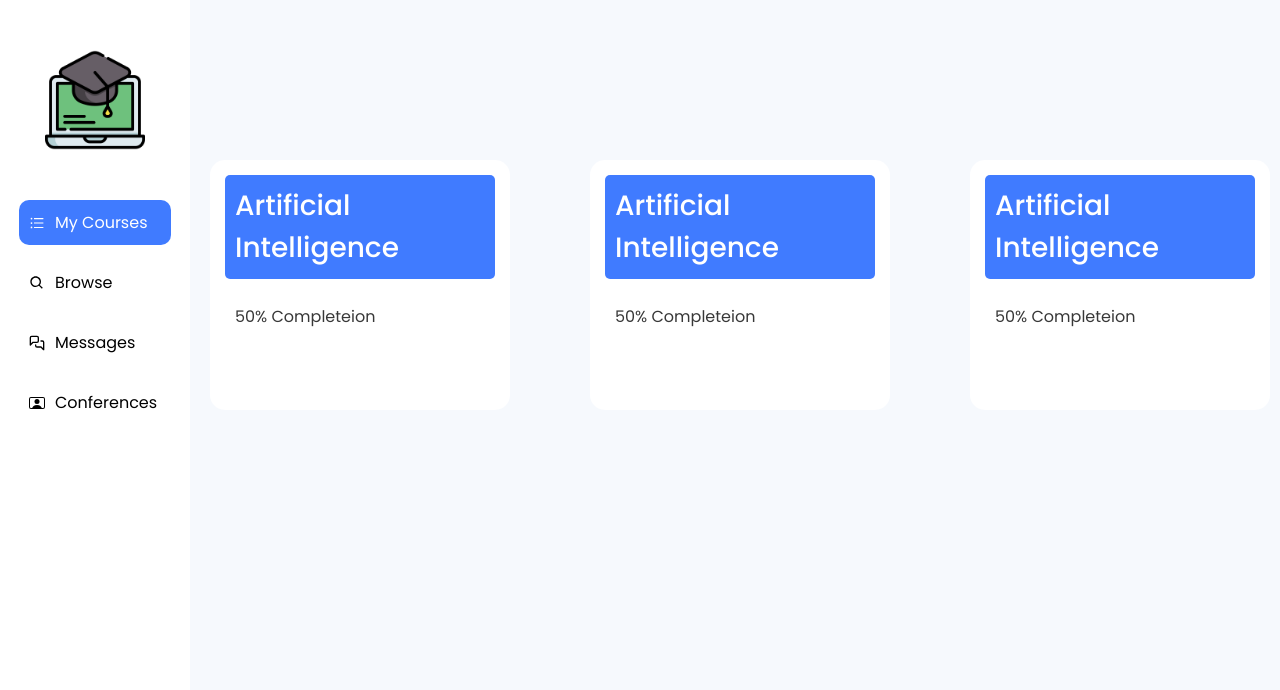
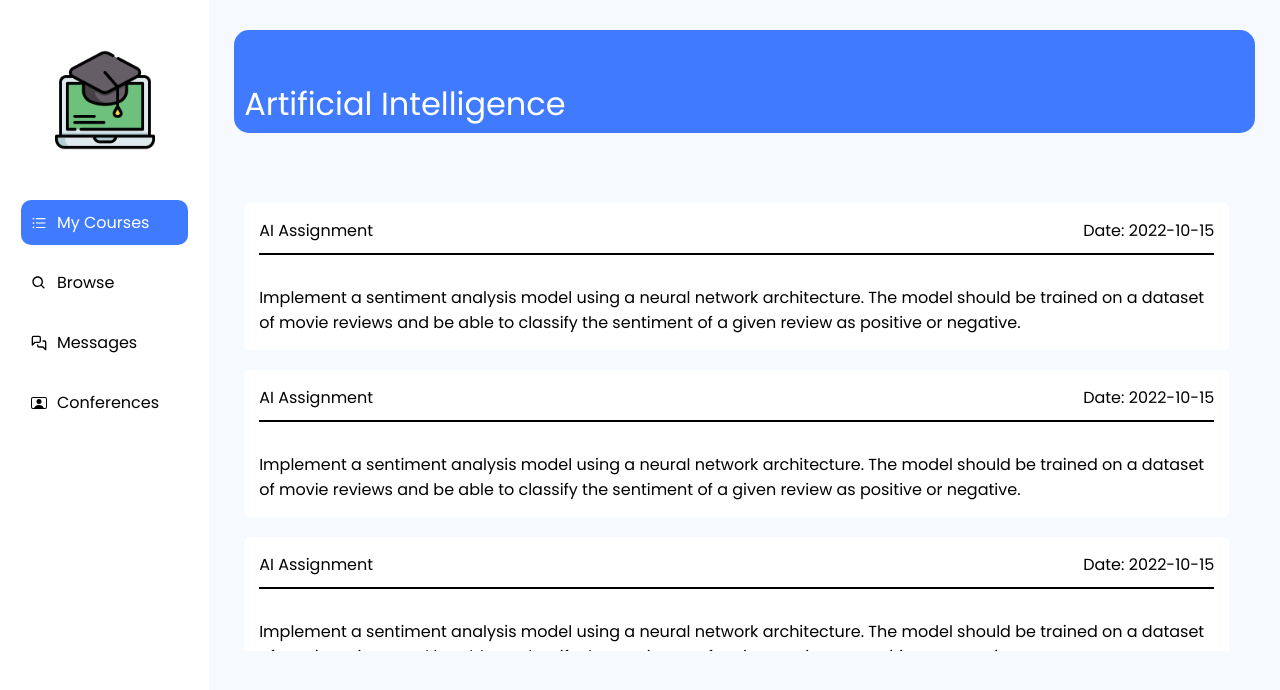
Before and after one commit to amr-hammoud/e-learning-system, a React (Create React App) app in the folder frontend/: page /student/browse in a window 1280 px wide. Both pictures are taken after a click on the element "My Courses". Shown: the top 690 px of the page. Built offline with nearby package versions, Linux system fonts and the light colour scheme; the HTML template or start-up script is replaced by a standard one.

Commit message:
<FE> Created design of course stream component

```diff
--- /dev/null
+++ b/frontend/src/Components/Student/CourseStream/index.jsx
@@ -0,0 +1,23 @@
+import React from "react";
+import './style.css';
+
+const CourseStream=({ass})=>{
+	return (
+        <div className="stream-body flex column white-bg roundedSmall">
+            <div className="stream-body-top flex row">
+                <div className="stream-title">
+                    {ass.title}
+                </div>
+                <div className="stream-date">
+                    <span>Date: {ass.submissionDate}</span>
+                </div>
+            </div>
+            <div className="horizontal"></div>
+            <div className="spacer-30"></div>
+            <div className="stream-description">
+                {ass.description}
+            </div>
+        </div>
+    );
+}
+export default CourseStream;
--- /dev/null
+++ b/frontend/src/Components/Student/CourseStream/style.css
@@ -0,0 +1,18 @@
+.stream-body{
+    width: 92%;
+    height: 250px;
+    margin-left: 35px;
+    margin-right: 25px;
+    padding:15px;
+}
+
+.stream-body-top{
+    width:100%;
+    justify-content: space-between;
+    padding-bottom: 10px;
+}
+.horizontal{
+    height: 2px;
+    background-color: black;
+    width:100%;
+}
--- a/frontend/src/Pages/Student/MyCourses/index.jsx
+++ b/frontend/src/Pages/Student/MyCourses/index.jsx
@@ -1,8 +1,8 @@
 import React from "react";
 import Sidebar from "../../../Components/Common/Sidebar";
 import CourseEnrolledCard from "../../../Components/Student/EnrolledCourseCard";
-import CourseCard from "../../../Components/Student/CourseCard";
-
+import "./style.css";
+import StudentStream from "../Stream";
 function StudentCoursesPage() {
 	const course={"title": "Artificial Intelligence"};
 	return (
@@ -11,11 +11,13 @@ function StudentCoursesPage() {
 				items={["My Courses", "Browse", "Messages", "Conferences"]}
 				selected={"My Courses"}
 			/>
-			{/* <div className="container"> My Courses</div> */}
-			<div className="flex row course-browse-container primary-bg">
+			{/* <div className="flex row course-browse-container primary-bg">
 				<CourseEnrolledCard course={course}/>
 			    <CourseEnrolledCard  course={course}/>
 				<CourseEnrolledCard  course={course}/>
+			</div> */}
+			<div className="flex column course-browse-container primary-bg">
+			<StudentStream course={course}/>
 			</div>
 		</div>
 	);
--- a/frontend/src/Pages/Student/MyCourses/style.css
+++ b/frontend/src/Pages/Student/MyCourses/style.css
@@ -1,5 +1,5 @@
 .course-browse-container{
     width:100%;
     gap:50px;
-    padding-top: 150px;
+    padding-top: 10px;
 }
--- /dev/null
+++ b/frontend/src/Pages/Student/Stream/index.jsx
@@ -0,0 +1,32 @@
+import React from "react";
+import './style.css';
+import CourseStream from "../../../Components/Student/CourseStream";
+
+const StudentStream=({course})=>{
+    const ass={"title": "AI Assignment",
+                "description": "Implement a sentiment analysis model using a neural network architecture. The model should be trained on a dataset of movie reviews and be able to classify the sentiment of a given review as positive or negative.",
+                "submissionDate": "2022-10-15",
+                "dueDate": "2022-10-30",
+                "attachment": "https://example.com/ai_assignment.pdf"
+    }
+
+	return (
+    <div class="course-stream-container primary-bg">
+        <div className="flex column course-stream">
+            <div className="stream-head rounded blue-bg white-color">
+               <span>{course.title}</span>
+            </div>
+            <div className="spacer-30"></div>
+            <div className="stream-container flex column">
+                <CourseStream ass={ass}/>
+                <CourseStream ass={ass}/>
+                <CourseStream ass={ass}/>
+                <CourseStream ass={ass}/>
+                <CourseStream ass={ass}/>
+            </div>
+
+        </div>
+    </div>
+    );
+}
+export default StudentStream;
--- /dev/null
+++ b/frontend/src/Pages/Student/Stream/style.css
@@ -0,0 +1,20 @@
+.course-stream{
+    gap:20px;
+}
+.stream-head{
+    height: 30%;
+    margin-top: 20px;
+    font-size: 32px;
+    padding-top: 50px;
+    margin-left: 25px;
+    margin-right: 25px;
+    padding-bottom: 5px;
+}
+.stream-head span{
+    padding-left: 10px;
+}
+.stream-container{
+    max-height: 448px;
+    gap:20px;
+    overflow-y:scroll;
+}
```
